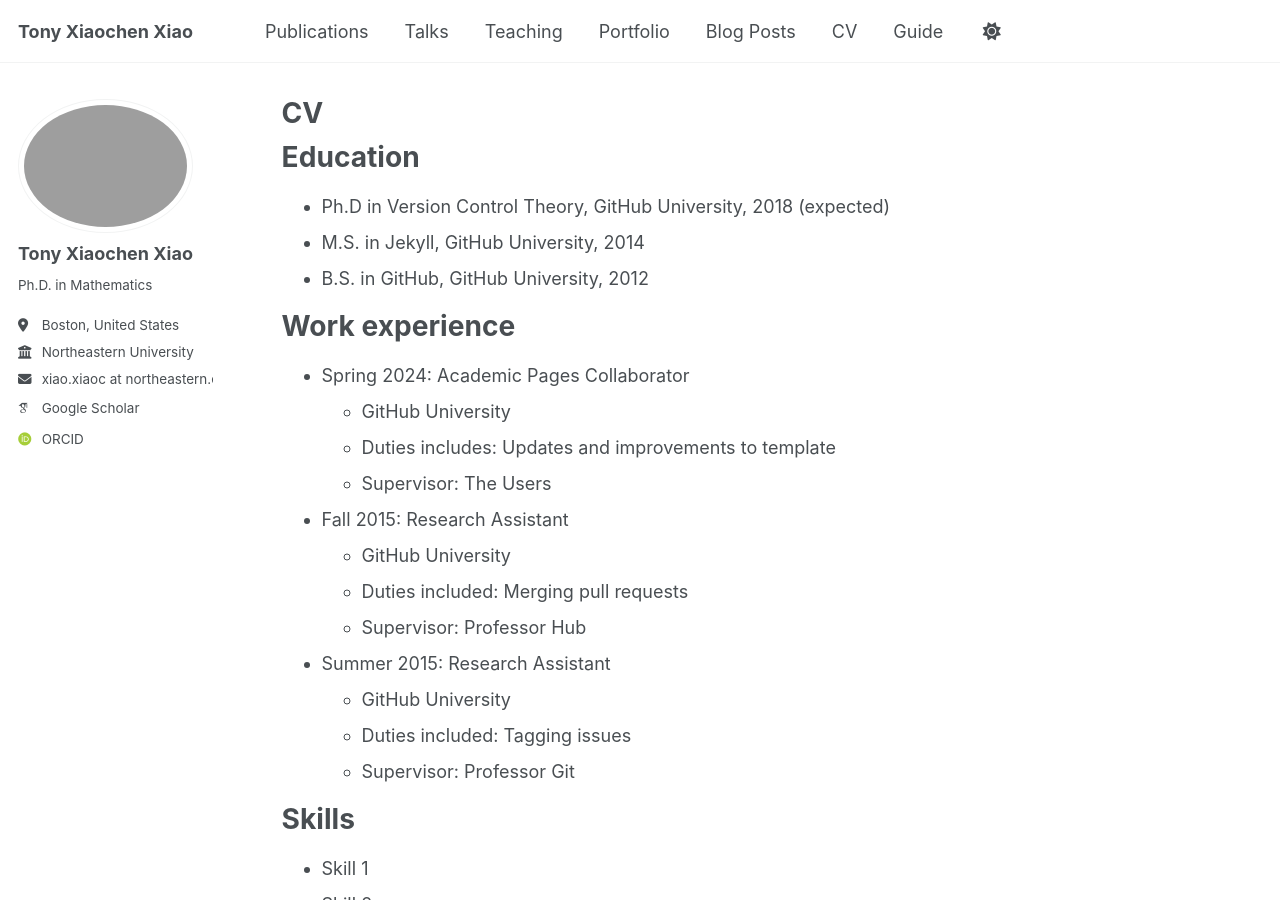
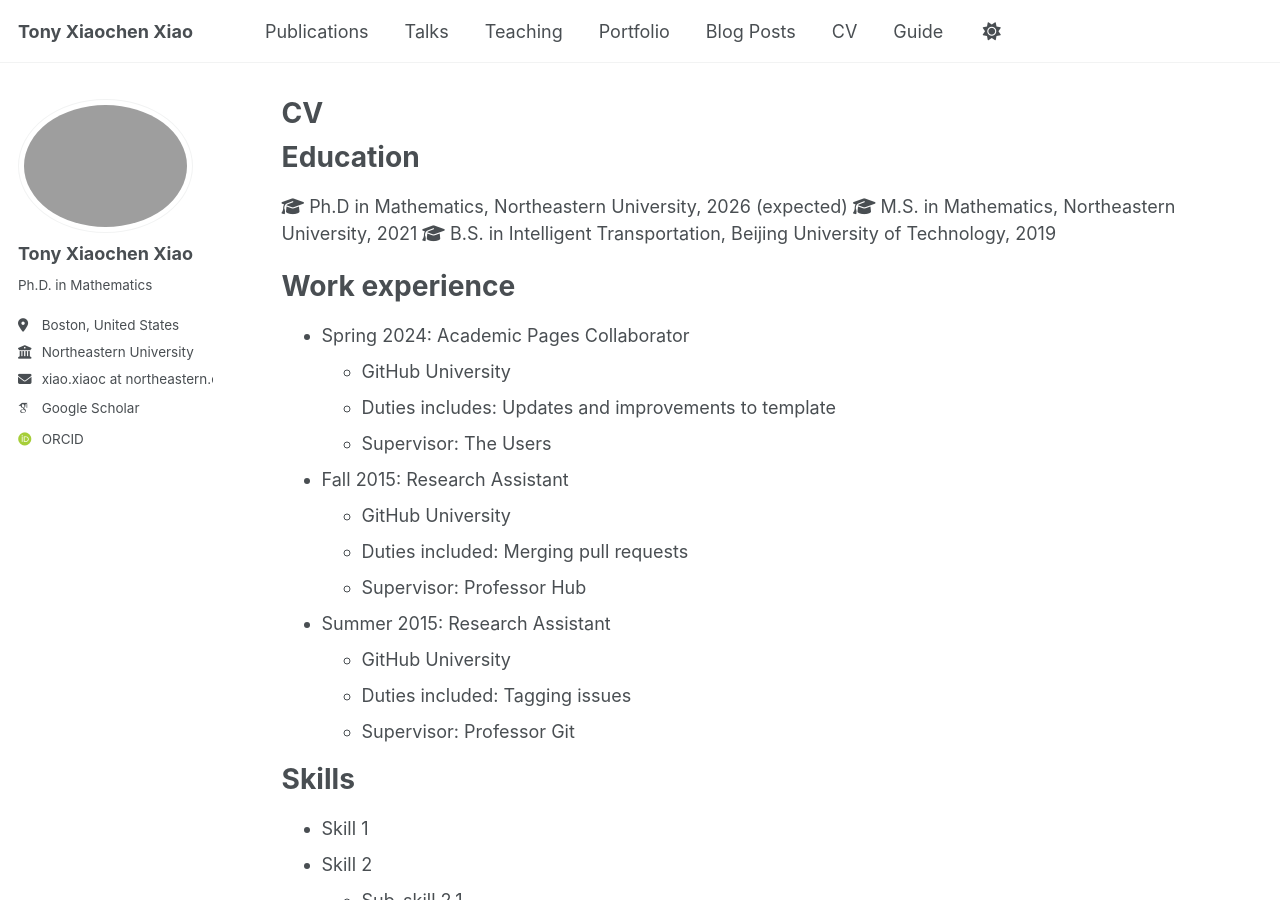
Before and after one commit to tonyxiaochenxiao/tonyxiaochenxiao.github.io, a Jekyll site: the page built from _pages/cv.md, in a window 1280 px wide and 900 px high. Built offline with Jekyll 4.4.1, drawn with Linux system fonts in a browser that asks for light colours; some web fonts are replaced; a script that is not in the unit is left out.

Commit message:
Update cv.md

```diff
--- a/_pages/cv.md
+++ b/_pages/cv.md
@@ -11,9 +11,9 @@ redirect_from:
 
 Education
 ======
-* Ph.D in Version Control Theory, GitHub University, 2018 (expected)
-* M.S. in Jekyll, GitHub University, 2014
-* B.S. in GitHub, GitHub University, 2012
+<i class="fa fa-graduation-cap" aria-hidden="true"></i> Ph.D in Mathematics, Northeastern University, 2026 (expected)
+<i class="fa fa-graduation-cap" aria-hidden="true"></i> M.S. in Mathematics, Northeastern University, 2021
+<i class="fa fa-graduation-cap" aria-hidden="true"></i> B.S. in Intelligent Transportation, Beijing University of Technology, 2019
 
 Work experience
 ======
```
